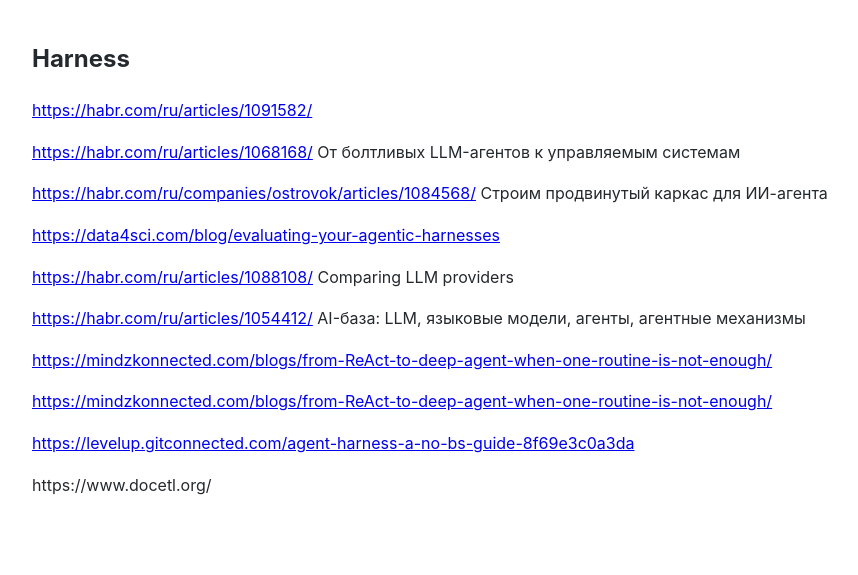
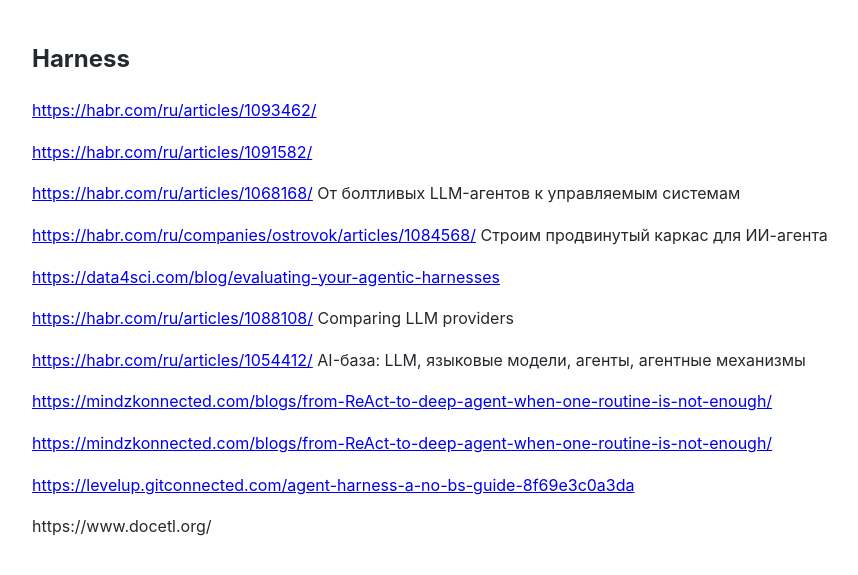
Before and after one commit to Michael-Lubinsky/michael-lubinsky.github.com, a Jekyll site: the page built from ml/harness.md, in a window 1280 px wide. Shown: the top 575 px of the page, without its empty margins (158-1016 px from the left). Built offline with Jekyll 4.4.1, drawn with Linux system fonts in a browser that asks for light colours; our own code applies the rules of GitHub Pages for plain Markdown files.

Commit message:
Add links to articles in harness.md

```diff
--- a/ml/harness.md
+++ b/ml/harness.md
@@ -1,4 +1,6 @@
 ## Harness
+
+<https://habr.com/ru/articles/1093462/>
 
 <https://habr.com/ru/articles/1091582/>
 
```
